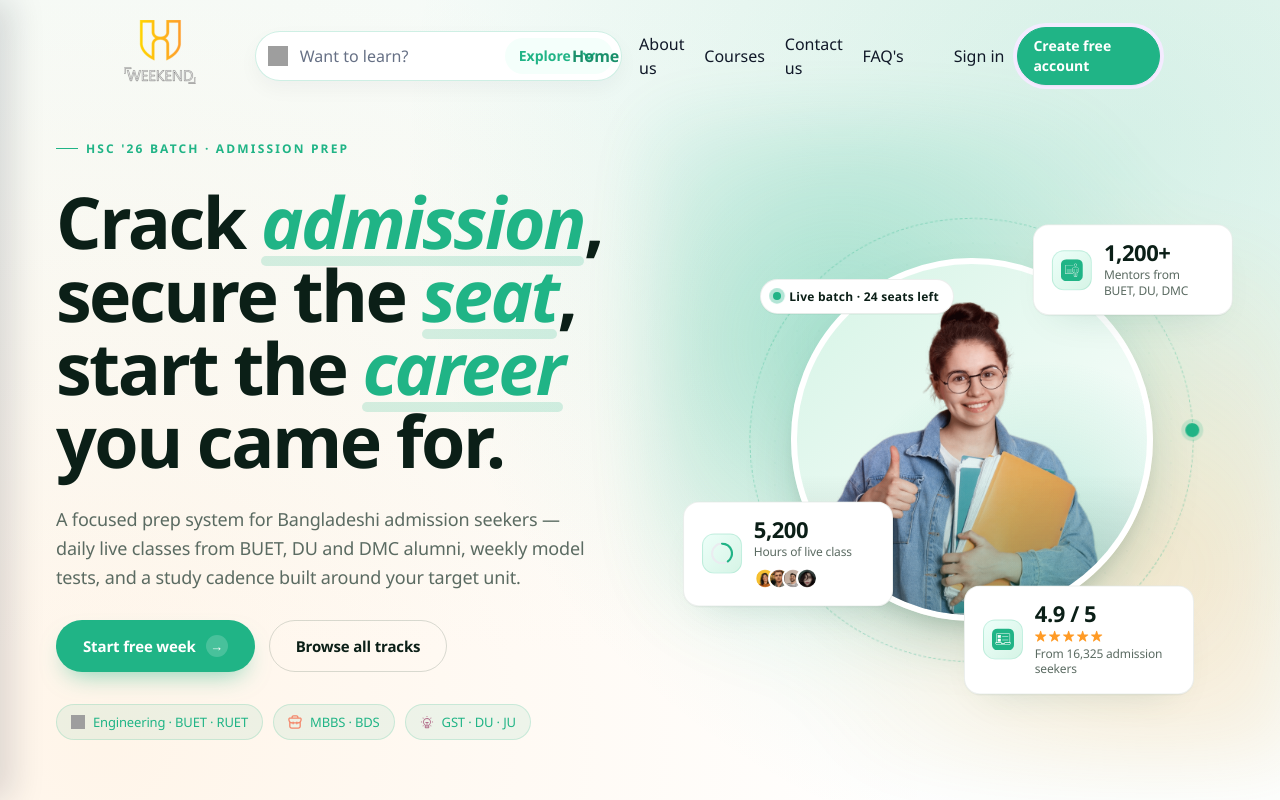
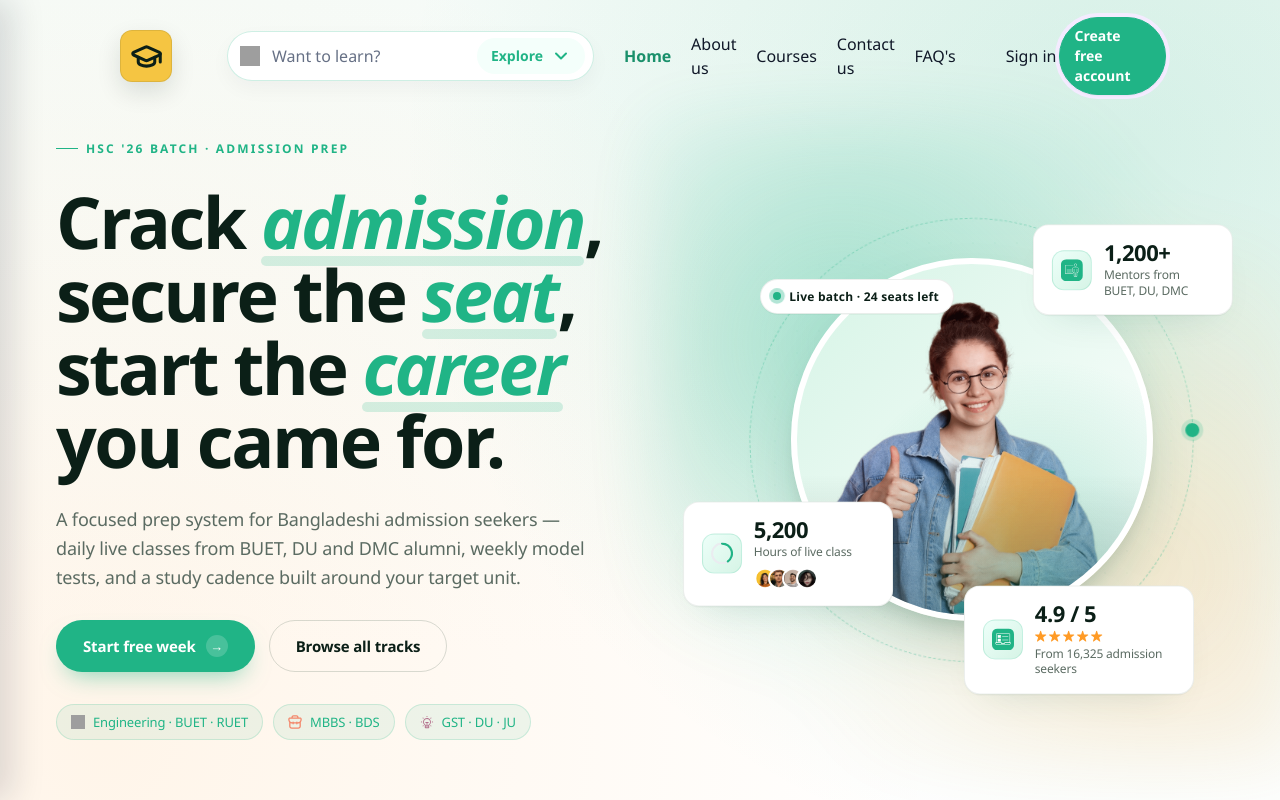
Before and after one commit to Wafasys/edtech-final, a Next.js app: page / in a window 1280 px wide. Shown: the top 800 px of the page. Built offline with nearby package versions, Linux system fonts and the light colour scheme; grey boxes are pictures that could not be loaded.

Commit message:
Add BrandIcon component and update SiteNavbar and SiteFooter to use it

```diff
--- a/app/home-premium.css
+++ b/app/home-premium.css
@@ -1638,6 +1638,42 @@
   color: var(--hp-ink);
 }
 
+.brand-icon {
+  display: inline-flex;
+  align-items: center;
+  justify-content: center;
+  flex: 0 0 auto;
+  color: #0b1f17;
+  background: #f5c542;
+  border: 1px solid rgba(11, 31, 23, 0.1);
+  border-radius: 12px;
+  box-shadow: 0 10px 24px rgba(11, 31, 23, 0.12);
+}
+
+.brand-icon svg {
+  width: 66%;
+  height: 66%;
+}
+
+.brand-icon.image-2-icon {
+  width: 52px;
+  height: 52px;
+  max-width: none;
+  object-fit: initial;
+}
+
+.brand-icon.navbar-mobile-logo {
+  width: 40px;
+  height: 40px;
+  object-fit: initial;
+}
+
+.brand-icon.mobile-drawer-logo {
+  width: 44px;
+  height: 44px;
+  object-fit: initial;
+}
+
 /* =======================================================================
    RESPONSIVE
    ======================================================================= */
--- /dev/null
+++ b/components/layout/BrandIcon.tsx
@@ -0,0 +1,13 @@
+import { GraduationCap } from "lucide-react";
+
+type BrandIconProps = {
+  className?: string;
+};
+
+export default function BrandIcon({ className = "" }: BrandIconProps) {
+  return (
+    <span className={`brand-icon ${className}`} aria-label="Ed-Circle">
+      <GraduationCap aria-hidden="true" strokeWidth={2.2} />
+    </span>
+  );
+}
--- a/components/layout/SiteFooter.tsx
+++ b/components/layout/SiteFooter.tsx
@@ -1,4 +1,5 @@
 import Link from "next/link";
+import BrandIcon from "./BrandIcon";
 
 export default function SiteFooter() {
   return (
@@ -7,7 +8,7 @@ export default function SiteFooter() {
         <div className="container12">
           <div className="content12">
             <div className="logo-and-supporting-text">
-              <img className="image-2-icon" alt="" src="/home/image-2@2x.png" />
+              <BrandIcon className="image-2-icon" />
 
               <div className="supporting-text15">
                 Top learning experiences that create more talent in the world.
--- a/components/layout/SiteNavbar.tsx
+++ b/components/layout/SiteNavbar.tsx
@@ -2,6 +2,7 @@
 
 import Link from "next/link";
 import { useEffect, useState } from "react";
+import BrandIcon from "./BrandIcon";
 
 export default function SiteNavbar() {
   const [open, setOpen] = useState(false);
@@ -24,11 +25,7 @@ export default function SiteNavbar() {
       <div className="buttonsecondary"></div>
 
       <div className="navbar-mobile-bar">
-        <img
-          className="navbar-mobile-logo"
-          alt=""
-          src="/home/image-2@2x.png"
-        />
+        <BrandIcon className="navbar-mobile-logo" />
         <button
           type="button"
           className="navbar-hamburger"
@@ -45,12 +42,7 @@ export default function SiteNavbar() {
       <div className="explorer-mopingo">
         <div className="frame-group">
           <div className="image-2-parent">
-            <img
-              className="image-2-icon"
-              loading="lazy"
-              alt=""
-              src="/home/image-2@2x.png"
-            />
+            <BrandIcon className="image-2-icon" />
 
             <div className="input-field">
               <div className="input-field-base">
@@ -128,11 +120,7 @@ export default function SiteNavbar() {
         aria-hidden={!open}
       >
         <div className="mobile-drawer-header">
-          <img
-            className="mobile-drawer-logo"
-            alt=""
-            src="/home/image-2@2x.png"
-          />
+          <BrandIcon className="mobile-drawer-logo" />
           <button
             type="button"
             className="mobile-drawer-close"
```
